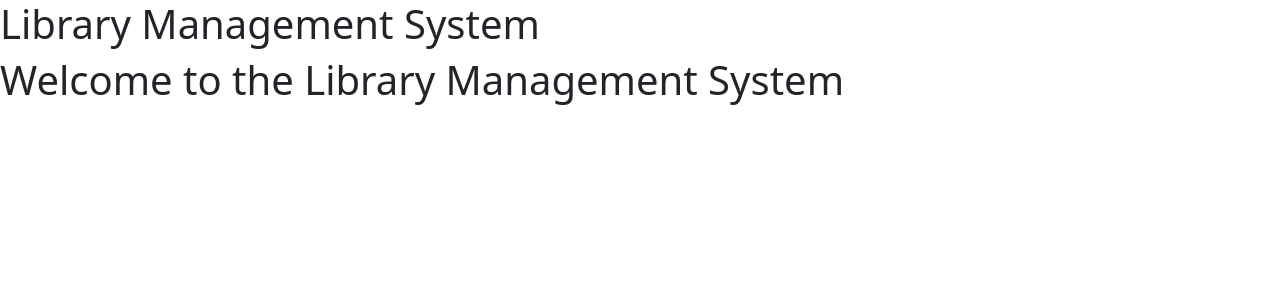
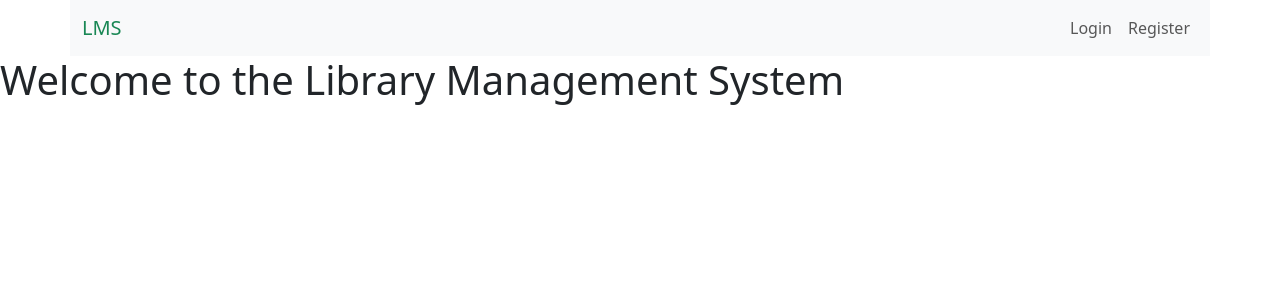
Before and after one commit to milanbairagi/library-management-system, a Django app: page / in a window 1280 px wide. Shown: the top 300 px of the page. Run offline with Django 5.2, Linux system fonts and the light colour scheme; data that the repository does not hold is empty.

Commit message:
feat: add responsive navbar for improved navigation and user experience

```diff
--- a/templates/base.html
+++ b/templates/base.html
@@ -19,7 +19,7 @@
 </head>
 <body>
   <header>
-    <h1>Library Management System</h1>
+    {% include "partials/navbar.html" %}
   </header>
   <main>
     {% block content %}
--- /dev/null
+++ b/templates/partials/navbar.html
@@ -0,0 +1,40 @@
+<nav class="navbar navbar-expand-lg bg-body-tertiary container">
+  <div class="container-fluid">
+    <a class="navbar-brand text-success" href="{% url 'index' %}">
+      LMS
+    </a>
+    <button
+      class="navbar-toggler"
+      type="button"
+      data-bs-toggle="collapse"
+      data-bs-target="#navbarNav"
+      aria-controls="navbarNav"
+      aria-expanded="false"
+      aria-label="Toggle navigation"
+    >
+      <span class="navbar-toggler-icon"></span>
+    </button>
+
+    <div class="collapse navbar-collapse" id="navbarNav">
+      <ul class="navbar-nav ms-auto">
+        {% if user.is_authenticated %}
+          <li class="nav-item">
+            <a class="nav-link" href="{% url 'dashboard' %}">Dashboard</a>
+          </li>
+
+          <li class="nav-item">
+            <a class="nav-link" href="{% url 'logout' %}">Logout</a>
+          </li>
+
+        {% else %}
+          <li class="nav-item">
+            <a class="nav-link" href="{% url 'login' %}">Login</a>
+          </li>
+          <li class="nav-item">
+            <a class="nav-link" href="{% url 'register' %}">Register</a>
+          </li>
+        {% endif %}
+      </ul>
+    </div>
+  </div>
+</nav>
```
